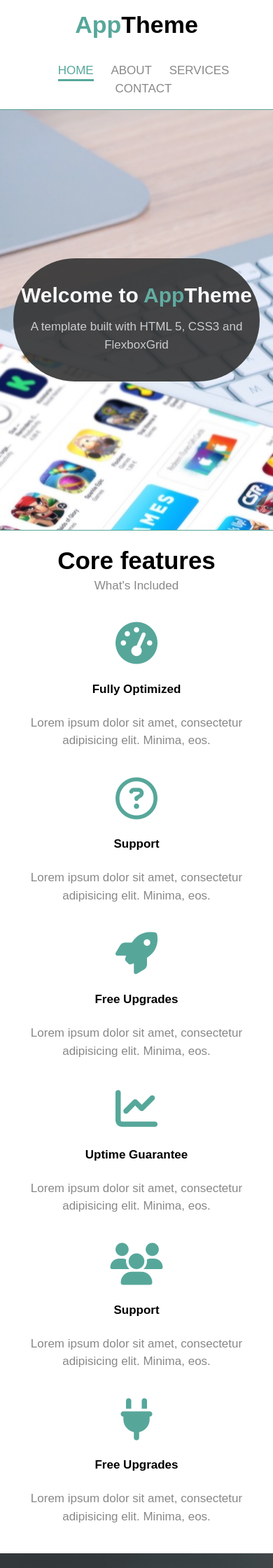
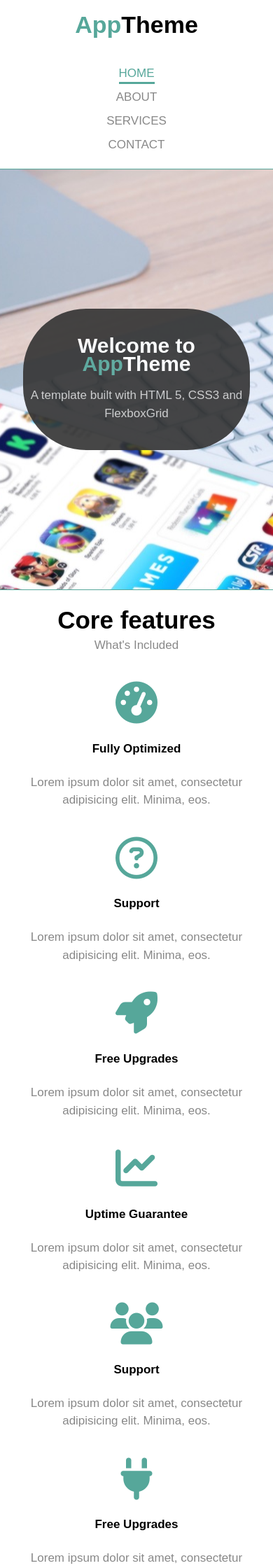
Before and after one commit to kimalex415/flexGrid, a PHP site: page /index.php in a window 390 px wide. Shown: the top 2240 px of the page at 70% size. Run offline with PHP 8.4, Linux system fonts and the light colour scheme; some libraries are stand-ins or nearby versions.

Commit message:
minor fixes

```diff
--- a/css/flexboxgrid.css
+++ b/css/flexboxgrid.css
@@ -21,8 +21,8 @@
 	flex-direction: row;
 	-ms-flex-wrap: wrap;
 	flex-wrap: wrap;
-  margin-right: -1rem;
-  margin-left: -1rem;
+	/* margin-right: -1rem; */
+	/* margin-left: -1rem; */
 }
 
 .row.reverse {
--- a/css/style.css
+++ b/css/style.css
@@ -34,6 +34,10 @@ img {
 
 #navbar {
 	text-transform: uppercase;
+}
+
+#navbar ul {
+	padding: 0;
 }
 
 #navbar li {
@@ -228,6 +232,12 @@ img {
 }
 
 @media (max-width: 500px) {
+	#navbar li {
+		display: block;
+		line-height: 2em;
+		padding: 0;
+	}
+
 	#showcase .showcase-content {
 		padding: 40px 10px;
 	}
```
Lines whose indentation alone changed are shown as unchanged.
